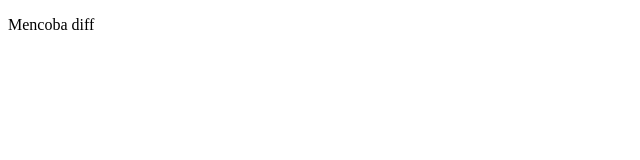
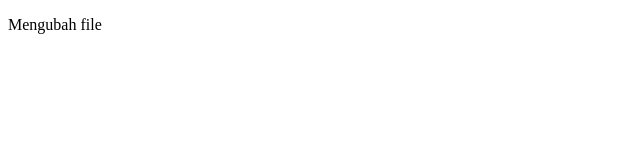
Before and after one commit to minons1/proyek-web, a plain HTML site: page index.html in a window 1280 px wide. Shown: the full height of the page, 0-640 px from the left. Drawn offline with Linux system fonts and the light colour scheme.

```diff
--- a/index.html
+++ b/index.html
@@ -4,6 +4,6 @@
     <title>Proyek-web</title>
 </head>
 <body>
-    <p>Mencoba diff</p>
+    <p>Mengubah file</p>
 </body>
 </html>
```
